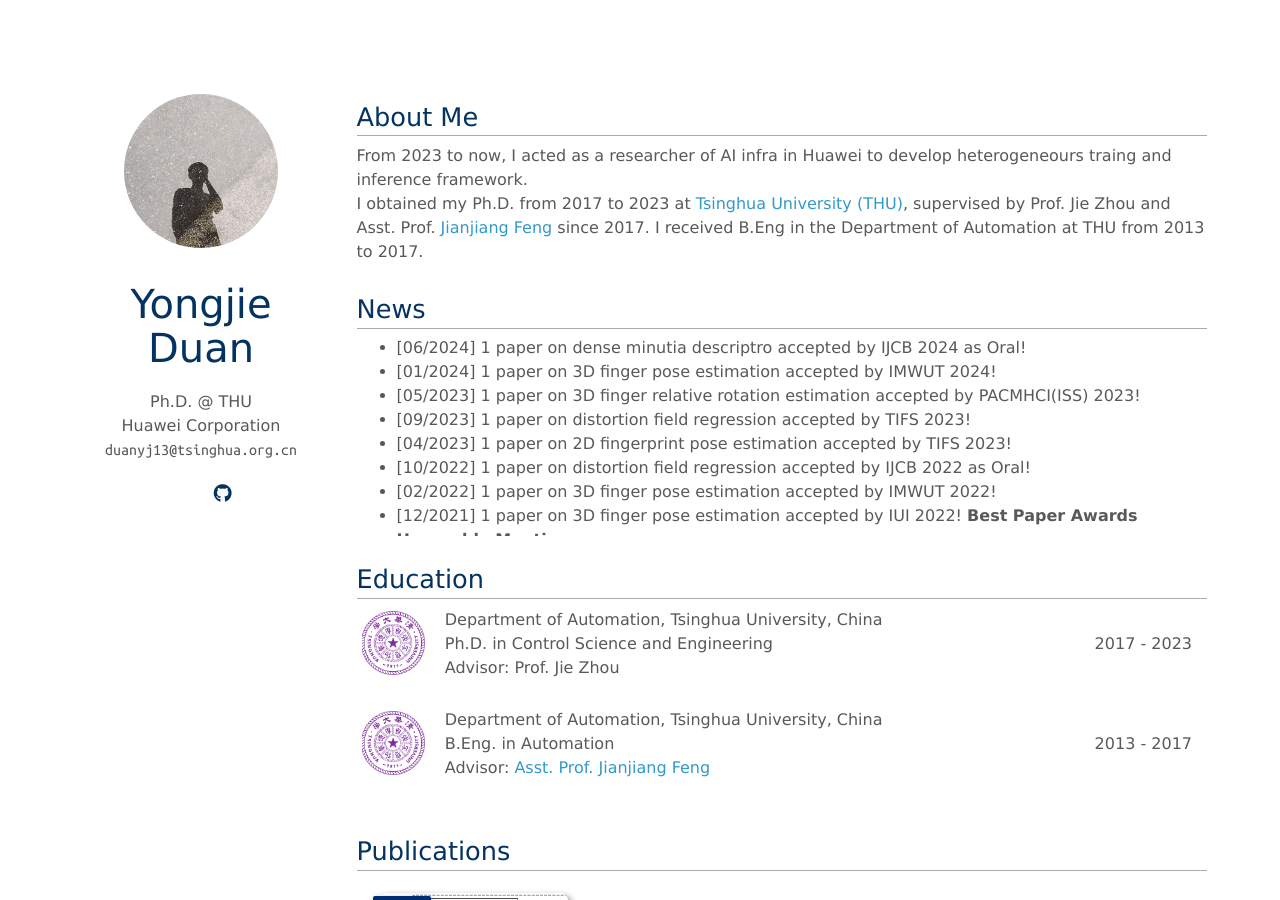
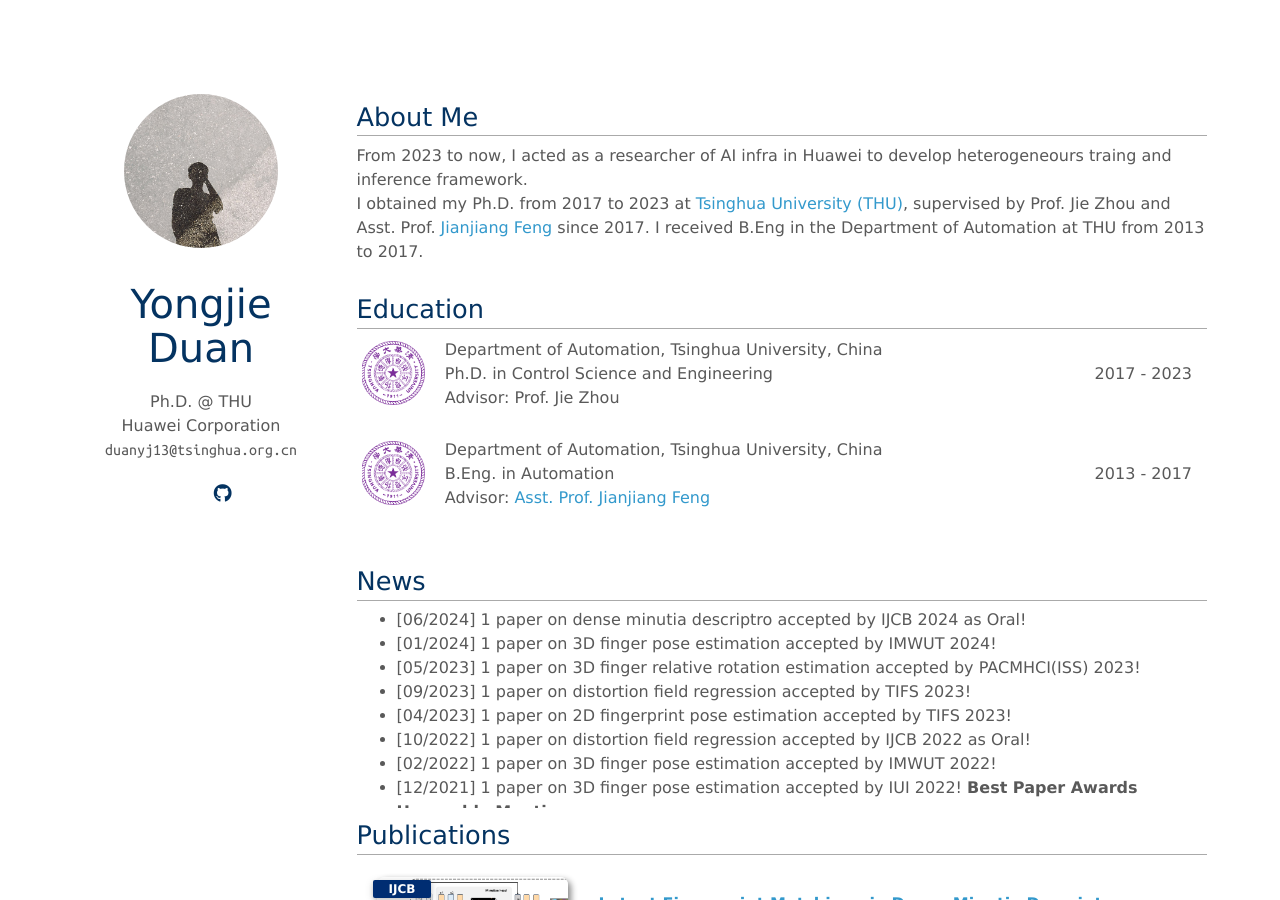
Before and after one commit to youngjetduan/youngjetduan.github.io, a Jekyll site: the page built from index.md, in a window 1280 px wide and 900 px high. Built offline with Jekyll 4.4.1, drawn with Linux system fonts in a browser that asks for light colours; nearby versions of some CDN libraries; a style sheet for code colours, icons or effects is not loaded; our own code applies the rules of GitHub Pages for plain Markdown files.

Commit message:
changes: 更改News与Educations顺序

```diff
--- a/index.md
+++ b/index.md
@@ -9,6 +9,8 @@ framework.
 I obtained my Ph.D. from 2017 to 2023 at [Tsinghua University (THU)](https://www.tsinghua.edu.cn), supervised by Prof.
 Jie Zhou and Asst. Prof. [Jianjiang Feng](http://ivg.au.tsinghua.edu.cn/~jfeng) since 2017. I received B.Eng in the
 Department of Automation at THU from 2013 to 2017.
+
+{% include_relative _includes/educations.md %}
 
 ## News
 
@@ -28,8 +30,6 @@ Department of Automation at THU from 2013 to 2017.
 <li> [10/2016] Joined Asst. Prof. Jianjiang Feng's group and become a member of the Intelligent Vision Group. </li>
 </ul>
 </div>
-
-{% include_relative _includes/educations.md %}
 
 {% include_relative _includes/publications.md %}
 
```
